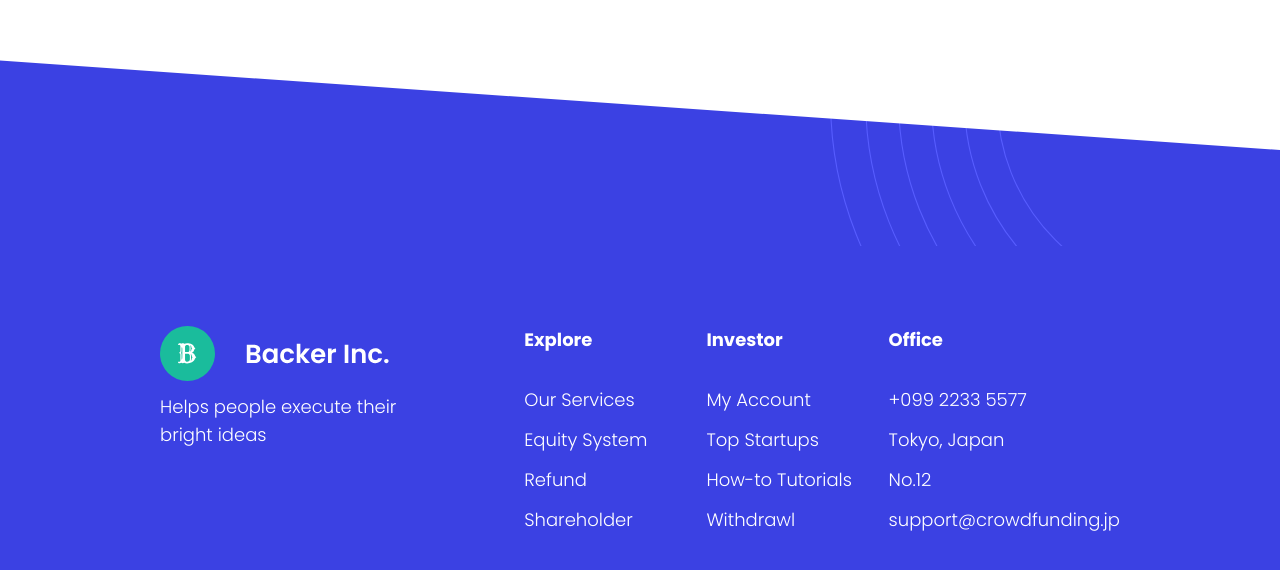
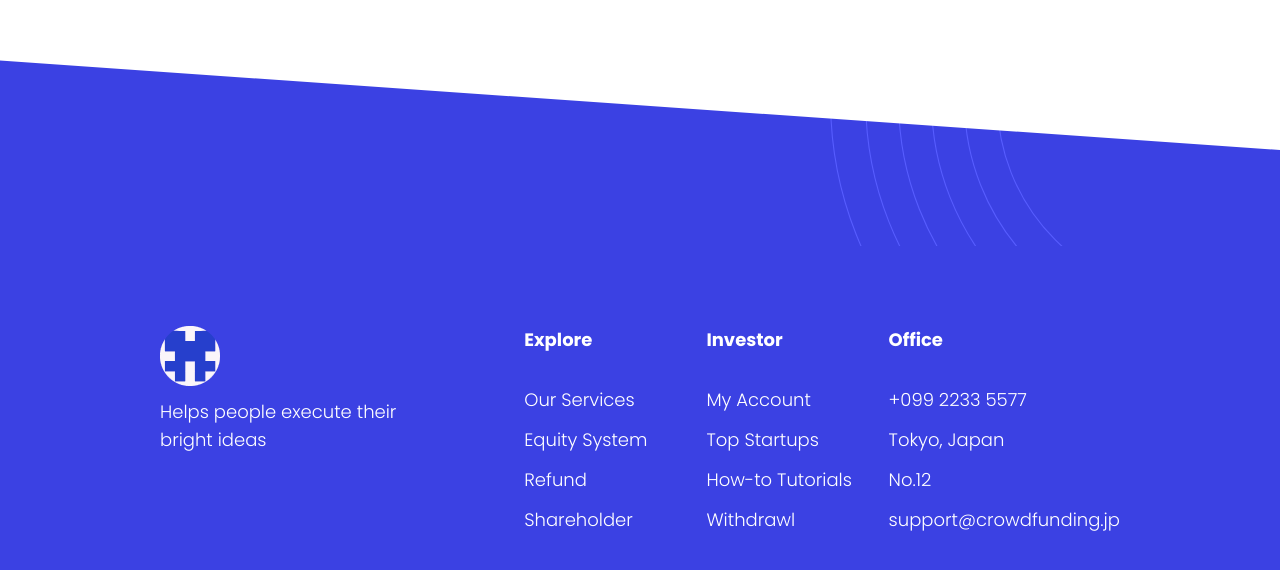
Before and after one commit to alvinmdj/nuxt-crowdfunding, a Nuxt app: page /dashboard in a window 1280 px wide. Shown: the part 1929-2499 px from the top of the page. Built offline with nearby package versions, Linux system fonts and the light colour scheme.

Commit message:
Update links & logo

```diff
--- a/components/Footer.vue
+++ b/components/Footer.vue
@@ -3,7 +3,7 @@
     <div class="container mx-auto">
       <div class="sm:flex mb-4">
         <div class="sm:w-1/2 sm:mt-0 mt-8 h-auto">
-          <img src="/logo-footer.svg" alt="" class="mb-3" />
+          <img src="/logo.svg" alt="" class="mb-3" width="60px" />
           <p class="font-light">
             Helps people execute their <br />bright ideas
           </p>
--- a/components/Hero.vue
+++ b/components/Hero.vue
@@ -12,7 +12,7 @@
       </p>
       <button
         class="block bg-orange-button hover:bg-green-button text-white font-semibold px-12 py-3 text-xl rounded-full"
-        @click="$router.push({ path: '/' })"
+        @click="$router.push({ path: '/projects' })"
       >
         Find a Project
       </button>
--- a/components/Navbar.vue
+++ b/components/Navbar.vue
@@ -13,12 +13,12 @@
         </NuxtLink>
       </li>
       <li>
-        <a
+        <NuxtLink
           class="text-white hover:text-teal-500 text-lg px-4 py-3"
-          href="#"
+          to="/projects"
         >
           Project
-        </a>
+        </NuxtLink>
       </li>
       <li>
         <a
```
Also changed, not shown: static/logo.svg.
